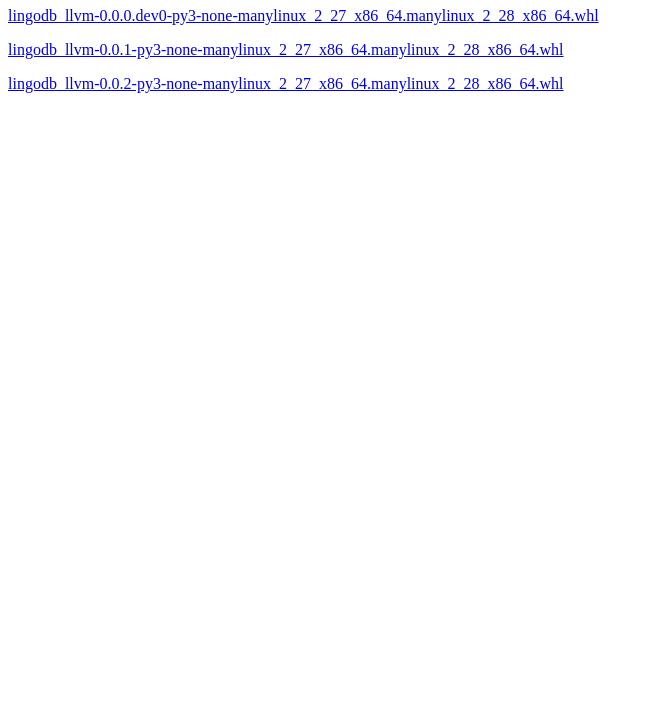
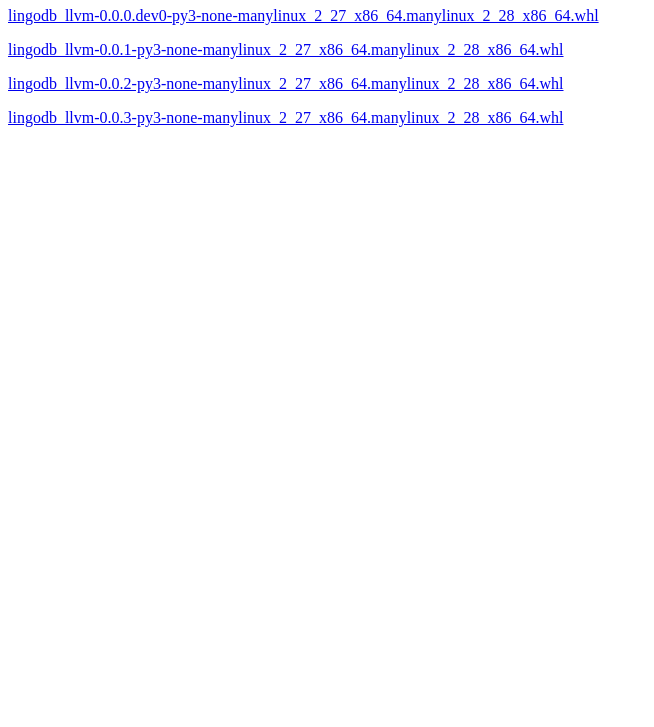
Before and after one commit to lingo-db/dev-dependencies, a plain HTML site: page index.html in a window 1280 px wide. Shown: the part 73-800 px from the top of the page, without its empty margins (0-654 px from the left). Drawn offline with Linux system fonts and the light colour scheme.

Commit message:
Update index.html

```diff
--- a/index.html
+++ b/index.html
@@ -9,5 +9,6 @@
 	<p><a href="https://github.com/lingo-db/dev-dependencies/releases/download/llvm_ec40097/lingodb_llvm-0.0.1-py3-none-manylinux_2_27_x86_64.manylinux_2_28_x86_64.whl">lingodb_llvm-0.0.1-py3-none-manylinux_2_27_x86_64.manylinux_2_28_x86_64.whl</a></p>
 
   	<p><a href="https://github.com/lingo-db/dev-dependencies/releases/download/llvm_1199e5b/lingodb_llvm-0.0.2-py3-none-manylinux_2_27_x86_64.manylinux_2_28_x86_64.whl">lingodb_llvm-0.0.2-py3-none-manylinux_2_27_x86_64.manylinux_2_28_x86_64.whl</a></p>
+	<p><a href="https://github.com/lingo-db/dev-dependencies/releases/download/llvm_2a1a907/lingodb_llvm-0.0.3-py3-none-manylinux_2_27_x86_64.manylinux_2_28_x86_64.whl">lingodb_llvm-0.0.3-py3-none-manylinux_2_27_x86_64.manylinux_2_28_x86_64.whl</a></p>
   </body>
 </html>
```
